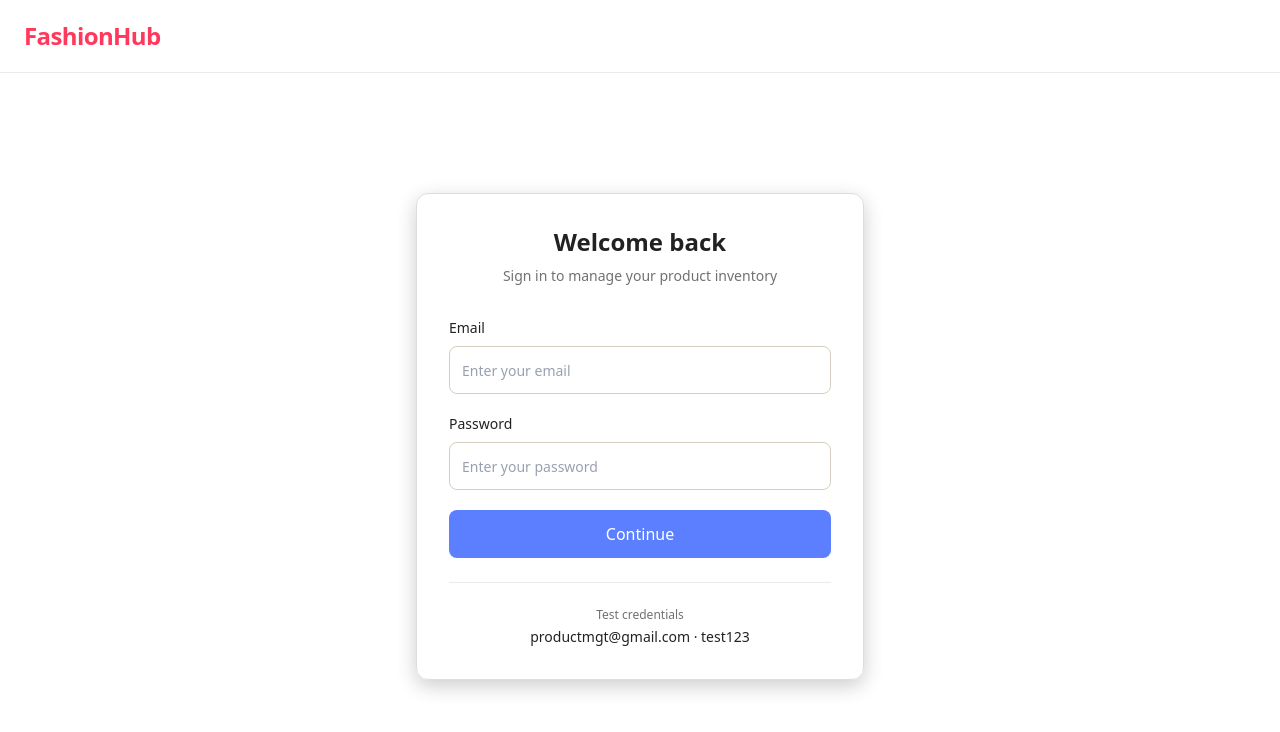
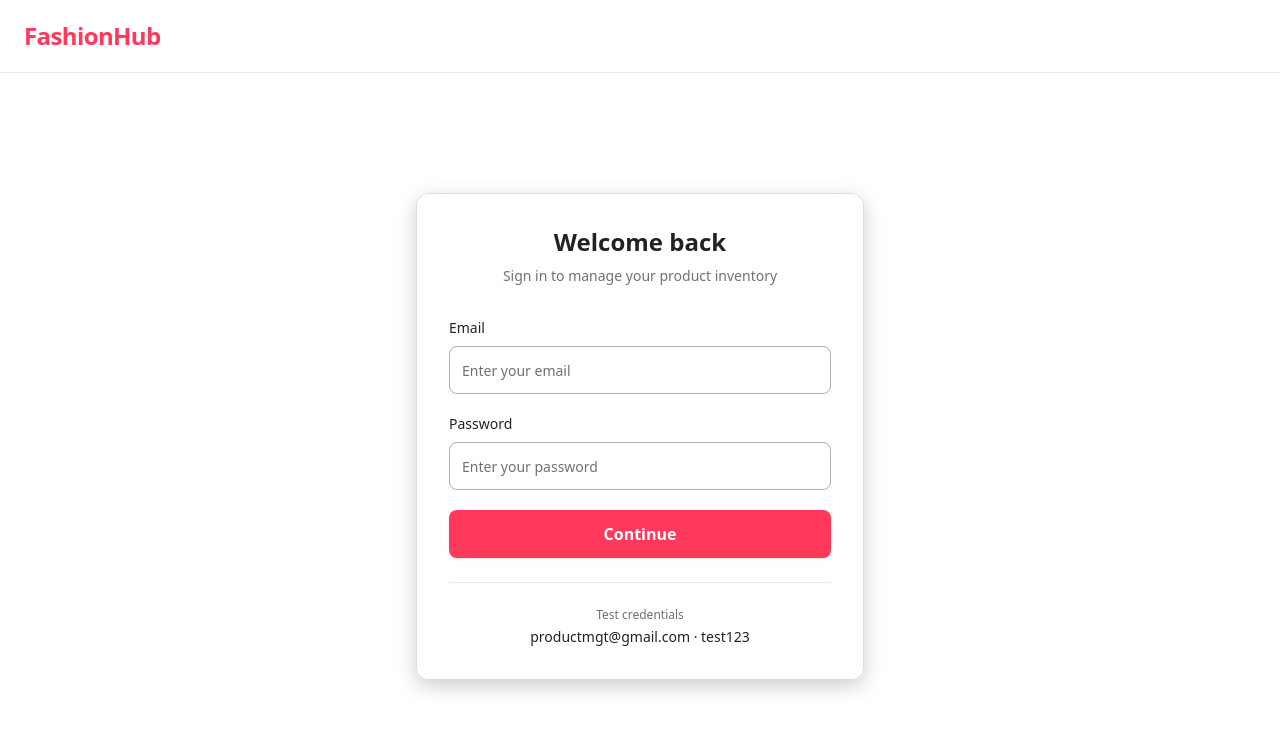
Before and after one commit to chayilDeborah/product-management-dashboard, a Next.js app: page /sign-in in a window 1280 px wide. Shown: the top 732 px of the page. Built offline with nearby package versions, Linux system fonts and the light colour scheme; no server answers.

Commit message:
feat: enhance UI components with improved styling and accessibility features

```diff
--- a/components/ui/button.tsx
+++ b/components/ui/button.tsx
@@ -11,21 +11,22 @@ const Button = React.forwardRef<HTMLButtonElement, ButtonProps>(
 		return (
 			<button
 				className={cn(
-					"inline-flex items-center justify-center gap-2 rounded-lg font-medium transition-all focus-visible:outline-none focus-visible:ring-2 focus-visible:ring-offset-2 disabled:pointer-events-none disabled:opacity-50",
+					"inline-flex items-center justify-center gap-2 rounded-lg font-semibold transition-all duration-150 focus-visible:outline-none focus-visible:ring-2 focus-visible:ring-[#FF385C] focus-visible:ring-offset-2 disabled:pointer-events-none disabled:opacity-50",
 					{
-						"bg-[#5B7FFF] text-white hover:bg-[#4A6FEE] active:bg-[#3A5FDD]":
+						"bg-[#FF385C] text-white hover:bg-[#E31C5F] active:scale-[0.98] shadow-sm":
 							variant === "default",
-						"border border-[#D6CEC2] bg-transparent hover:bg-[#E7E2DC]":
+						"border border-[#222222] text-[#222222] bg-white hover:bg-[#F7F7F7] active:scale-[0.98]":
 							variant === "outline",
-						"hover:bg-[#E7E2DC] text-gray-700": variant === "ghost",
-						"bg-red-600 text-white hover:bg-red-700":
+						"hover:bg-[#F7F7F7] text-[#222222]":
+							variant === "ghost",
+						"bg-[#C13515] text-white hover:bg-[#A61D00] active:scale-[0.98]":
 							variant === "danger",
 					},
 					{
-						"h-10 px-4 py-2 text-sm": size === "default",
-						"h-9 px-3 text-sm": size === "sm",
-						"h-11 px-8": size === "lg",
-						"h-9 w-9": size === "icon",
+						"h-10 px-5 py-2 text-sm": size === "default",
+						"h-8 px-3 text-xs rounded-md": size === "sm",
+						"h-12 px-8 text-base": size === "lg",
+						"h-9 w-9 rounded-full": size === "icon",
 					},
 					className,
 				)}
--- a/components/ui/input.tsx
+++ b/components/ui/input.tsx
@@ -9,7 +9,7 @@ const Input = React.forwardRef<HTMLInputElement, InputProps>(
 			<input
 				type={type}
 				className={cn(
-					"flex h-10 w-full rounded-lg border border-[#D6CEC2] bg-white px-3 py-2 text-sm ring-offset-background file:border-0 file:bg-transparent file:text-sm file:font-medium placeholder:text-gray-400 focus-visible:outline-none focus-visible:ring-2 focus-visible:ring-[#B9AF9F] focus-visible:ring-offset-2 disabled:cursor-not-allowed disabled:opacity-50",
+					"flex h-10 w-full rounded-lg border border-[#B0B0B0] bg-white px-3 py-2 text-sm text-[#222222] ring-offset-white file:border-0 file:bg-transparent file:text-sm file:font-medium placeholder:text-[#717171] focus-visible:outline-none focus-visible:border-[#222222] focus-visible:ring-1 focus-visible:ring-[#222222] disabled:cursor-not-allowed disabled:opacity-50 transition-colors",
 					className,
 				)}
 				ref={ref}
--- a/components/ui/modal.tsx
+++ b/components/ui/modal.tsx
@@ -19,19 +19,33 @@ export function Modal({
 	title,
 	className,
 }: ModalProps) {
+	const dialogRef = React.useRef<HTMLDivElement>(null);
+	const previousFocusRef = React.useRef<HTMLElement | null>(null);
+	const titleId = React.useId();
+
 	React.useEffect(() => {
 		const handleEscape = (e: KeyboardEvent) => {
 			if (e.key === "Escape") onClose();
 		};
 
 		if (isOpen) {
+			previousFocusRef.current = document.activeElement as HTMLElement;
+
 			document.addEventListener("keydown", handleEscape);
 			document.body.style.overflow = "hidden";
+
+			requestAnimationFrame(() => {
+				dialogRef.current?.focus();
+			});
 		}
 
 		return () => {
 			document.removeEventListener("keydown", handleEscape);
 			document.body.style.overflow = "unset";
+
+			if (previousFocusRef.current) {
+				previousFocusRef.current.focus();
+			}
 		};
 	}, [isOpen, onClose]);
 
@@ -39,35 +53,41 @@ export function Modal({
 
 	return (
 		<div className="fixed inset-0 z-50 flex items-center justify-center">
-			{/* Backdrop */}
 			<div
-				className="absolute inset-0 bg-black/60 backdrop-blur-sm"
+				className="absolute inset-0 bg-black/40"
 				onClick={onClose}
+				aria-hidden="true"
 			/>
 
-			{/* Modal */}
 			<div
+				ref={dialogRef}
+				role="dialog"
+				aria-modal="true"
+				aria-labelledby={title ? titleId : undefined}
+				tabIndex={-1}
 				className={cn(
-					"relative z-10 w-full max-w-lg mx-4  rounded-2xl shadow-2xl animate-in fade-in zoom-in duration-200",
+					"relative z-10 w-full max-w-lg mx-4 rounded-xl shadow-[0_6px_20px_rgba(0,0,0,0.2)] animate-in fade-in zoom-in duration-200 bg-white focus:outline-none",
 					className,
 				)}
 			>
-				{/* Header */}
 				{title && (
-					<div className="flex items-center justify-between px-6 py-4 border-b border-[#E7E2DC]">
-						<h2 className="text-xl font-semibold text-gray-900">
+					<div className="flex items-center justify-between px-6 py-5 border-b border-[#EBEBEB]">
+						<h2
+							id={titleId}
+							className="text-lg font-semibold text-[#222222]"
+						>
 							{title}
 						</h2>
 						<button
 							onClick={onClose}
-							className="text-gray-400 hover:text-gray-600 transition-colors"
+							aria-label="Close dialog"
+							className="w-8 h-8 rounded-full flex items-center justify-center hover:bg-[#F7F7F7] transition-colors text-[#717171] hover:text-[#222222]"
 						>
-							<X className="w-5 h-5" />
+							<X className="w-4 h-4" aria-hidden="true" />
 						</button>
 					</div>
 				)}
 
-				{/* Content */}
 				<div className="p-6">{children}</div>
 			</div>
 		</div>
--- a/components/ui/textarea.tsx
+++ b/components/ui/textarea.tsx
@@ -8,7 +8,7 @@ const Textarea = React.forwardRef<HTMLTextAreaElement, TextareaProps>(
 		return (
 			<textarea
 				className={cn(
-					"flex min-h-[80px] w-full rounded-lg border border-[#D6CEC2] bg-white px-3 py-2 text-sm ring-offset-background placeholder:text-gray-400 focus-visible:outline-none focus-visible:ring-2 focus-visible:ring-[#B9AF9F] focus-visible:ring-offset-2 disabled:cursor-not-allowed disabled:opacity-50",
+					"flex min-h-20 w-full rounded-lg border border-[#B0B0B0] bg-white px-3 py-2 text-sm text-[#222222] ring-offset-white placeholder:text-[#717171] focus-visible:outline-none focus-visible:border-[#222222] focus-visible:ring-1 focus-visible:ring-[#222222] disabled:cursor-not-allowed disabled:opacity-50 transition-colors",
 					className,
 				)}
 				ref={ref}
```
